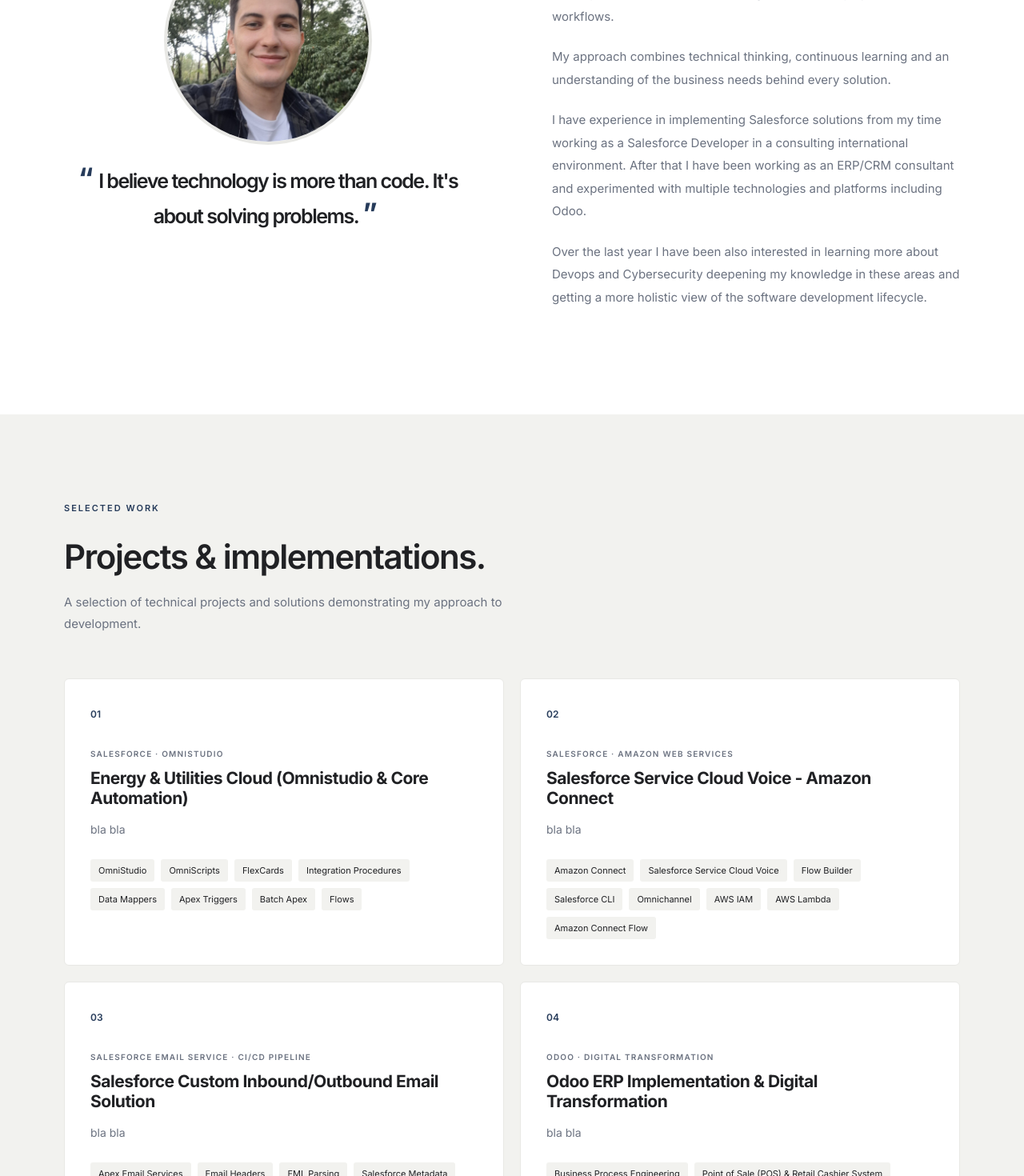
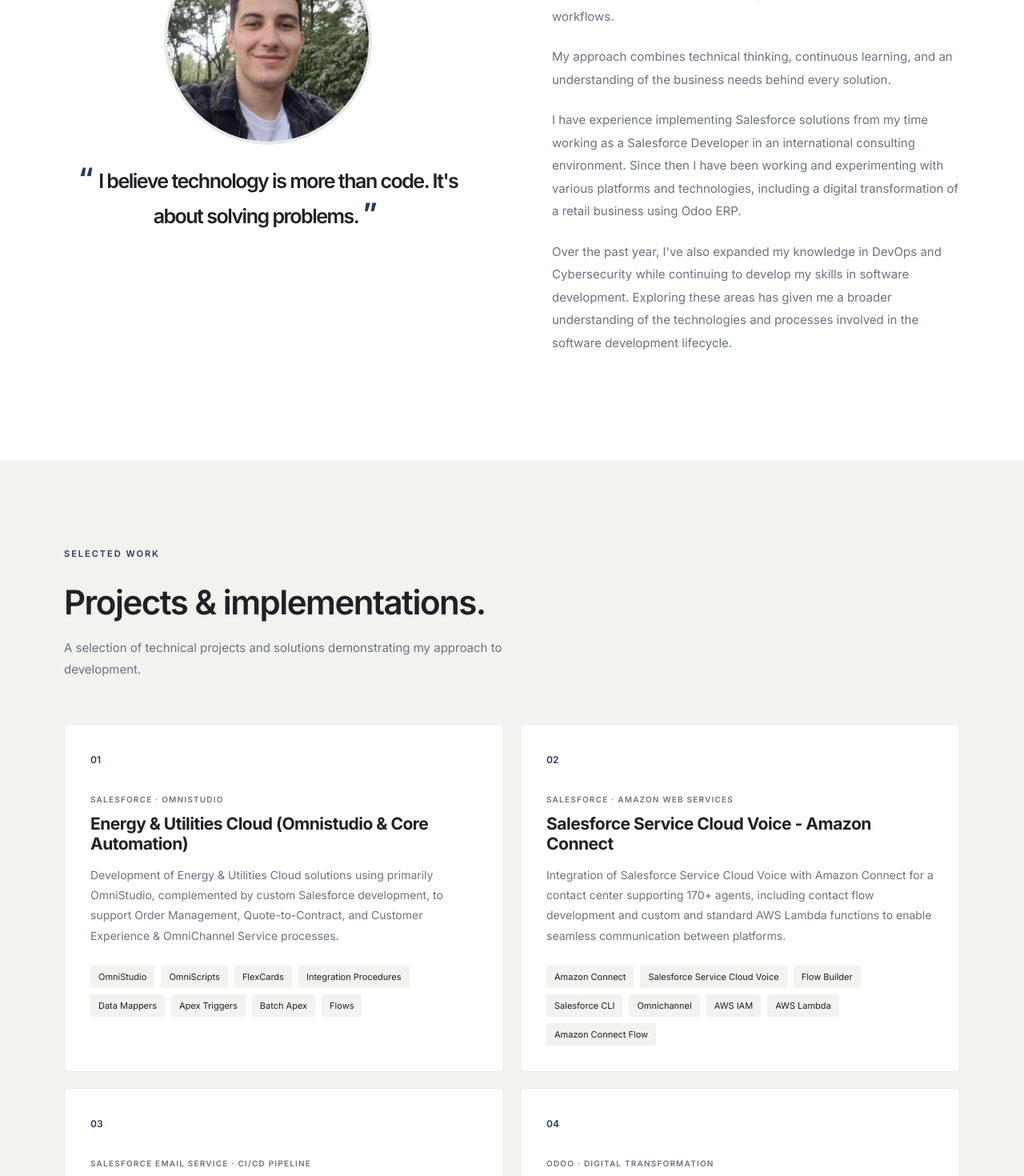
Before and after one commit to dkak/dimi-portfolio, a React (Vite) app: page / in a window 1280 px wide. Shown: the part 1080-2550 px from the top of the page at 80% size. Built offline with nearby package versions, Linux system fonts and the light colour scheme.

Commit message:
total structure completed not tested

```diff
--- a/src/components/About.jsx
+++ b/src/components/About.jsx
@@ -23,37 +23,35 @@ function About() {
 
         <div className="about-description">
           <p>
-            I'm a developer focused on Salesforce and
-            software development, with an interest in
-            building solutions that simplify complex
-            business processes.
+            I'm a developer focused on Salesforce and software development, with
+            an interest in building solutions that simplify complex business
+            processes.
           </p>
 
           <p>
-            I enjoy working across different areas of
-            technology, from backend development and
-            automation to integrations and deployment
-            workflows.
+            I enjoy working across different areas of technology, from backend
+            development and automation to integrations and deployment workflows.
           </p>
 
           <p>
-            My approach combines technical thinking,
-            continuous learning and an understanding
-            of the business needs behind every solution.
+            My approach combines technical thinking, continuous learning, and an
+            understanding of the business needs behind every solution.
           </p>
 
           <p>
-            I have experience in implementing Salesforce solutions
-            from my time working as a Salesforce Developer in
-            a consulting international environment. After that I have
-            been working as an ERP/CRM consultant and experimented with
-            multiple technologies and platforms including Odoo.
+            I have experience implementing Salesforce solutions from my time
+            working as a Salesforce Developer in an international consulting
+            environment. Since then I have been working and experimenting with
+            various platforms and technologies, including a digital transformation
+            of a retail business using Odoo ERP.
           </p>
 
           <p>
-            Over the last year I have been also interested in learning more about Devops
-            and Cybersecurity deepening my knowledge in these areas and getting a more
-            holistic view of the software development lifecycle.
+            Over the past year, I've also expanded my knowledge in DevOps and
+            Cybersecurity while continuing to develop my skills in software
+            development. Exploring these areas has given me a broader
+            understanding of the technologies and processes involved in the
+            software development lifecycle.
           </p>
         </div>
 
--- a/src/components/Projects.jsx
+++ b/src/components/Projects.jsx
@@ -5,7 +5,7 @@ function Projects() {
       category: 'SALESFORCE · OMNISTUDIO',
       title: 'Energy & Utilities Cloud (Omnistudio & Core Automation)',
       description:
-        'bla bla',
+        'Development of Energy & Utilities Cloud solutions using primarily OmniStudio, complemented by custom Salesforce development, to support Order Management, Quote-to-Contract, and Customer Experience & OmniChannel Service processes.',
       technologies:
       ['OmniStudio', 'OmniScripts', 'FlexCards', 'Integration Procedures',
         'Data Mappers', 'Apex Triggers', 'Batch Apex', 'Flows'],
@@ -15,7 +15,7 @@ function Projects() {
       category: 'SALESFORCE · AMAZON WEB SERVICES',
       title: 'Salesforce Service Cloud Voice - Amazon Connect',
       description:
-        'bla bla',
+        'Integration of Salesforce Service Cloud Voice with Amazon Connect for a contact center supporting 170+ agents, including contact flow development and custom and standard AWS Lambda functions to enable seamless communication between platforms.',
       technologies:
       ['Amazon Connect','Salesforce Service Cloud Voice','Flow Builder',
         'Salesforce CLI','Omnichannel','AWS IAM','AWS Lambda',
@@ -26,7 +26,7 @@ function Projects() {
       category: 'SALESFORCE EMAIL SERVICE · CI/CD PIPELINE',
       title: 'Salesforce Custom Inbound/Outbound Email Solution',
       description:
-        'bla bla',
+        'Development of a custom Salesforce solution for inbound and outbound PEC email handling, including Email-to-Case customization, PEC signature preservation & CI/CD pipeline implementation for automated validation and deployment.',
       technologies: ['Apex Email Services', 'Email Headers', 'EML Parsing',
         'Salesforce Metadata','LWC','Salesforce AppExchange','GitHub Actions',
         'Git Version Control','Apex Tests','Salesforce Metadata'],
@@ -36,7 +36,7 @@ function Projects() {
       category: 'ODOO · DIGITAL TRANSFORMATION',
       title: 'Odoo ERP Implementation & Digital Transformation',
       description:
-        'bla bla',
+        'Digital transformation of an electronics retail store through Odoo ERP implementation, configuring and integrating multiple modules to streamline sales, inventory, warehouse operations, invoicing, and eCommerce processes.',
       technologies: ['Business Process Engineering',
         'Point of Sale (POS) & Retail Cashier System', 'B2B Invoicing',
         'Inventory & Warehouse Operations','Website & eCommerce'],
--- a/src/components/Services.jsx
+++ b/src/components/Services.jsx
@@ -4,25 +4,25 @@ function Services() {
       number: '01',
       title: 'Salesforce Development',
       description:
-        'Custom Apex development, Lightning Web Components and tailored Salesforce functionality.',
+        'Custom Salesforce development using Apex, Lightning Web Components, OmniStudio, Flows, and tailored business automation solutions.',
     },
     {
       number: '02',
-      title: 'Business Process Automation',
+      title: 'Development & Deployment',
       description:
-        'Automating repetitive tasks and improving business workflows using tools and custom logic.',
+        'Managing Salesforce development workflows through Git version control, CI/CD automation, automated validation, and structured deployment processes across environments.',
     },
     {
       number: '03',
-      title: 'Integrations & Custom Solutions',
+      title: 'Business Process Automation',
       description:
-        'Connecting systems, working with APIs and developing solutions that extend existing platforms.',
+        'Automating business processes and streamlining workflows through custom development, system configuration, and integrations.',
     },
     {
       number: '04',
-      title: 'Development & Deployment',
+      title: 'Integrations & Custom Solutions',
       description:
-        'Version control, CI/CD workflows and structured deployment processes for Salesforce projects.',
+        'Integrating systems through APIs, custom integrations, and data exchange solutions to connect platforms and extend their functionality.',
     },
   ]
 
```
